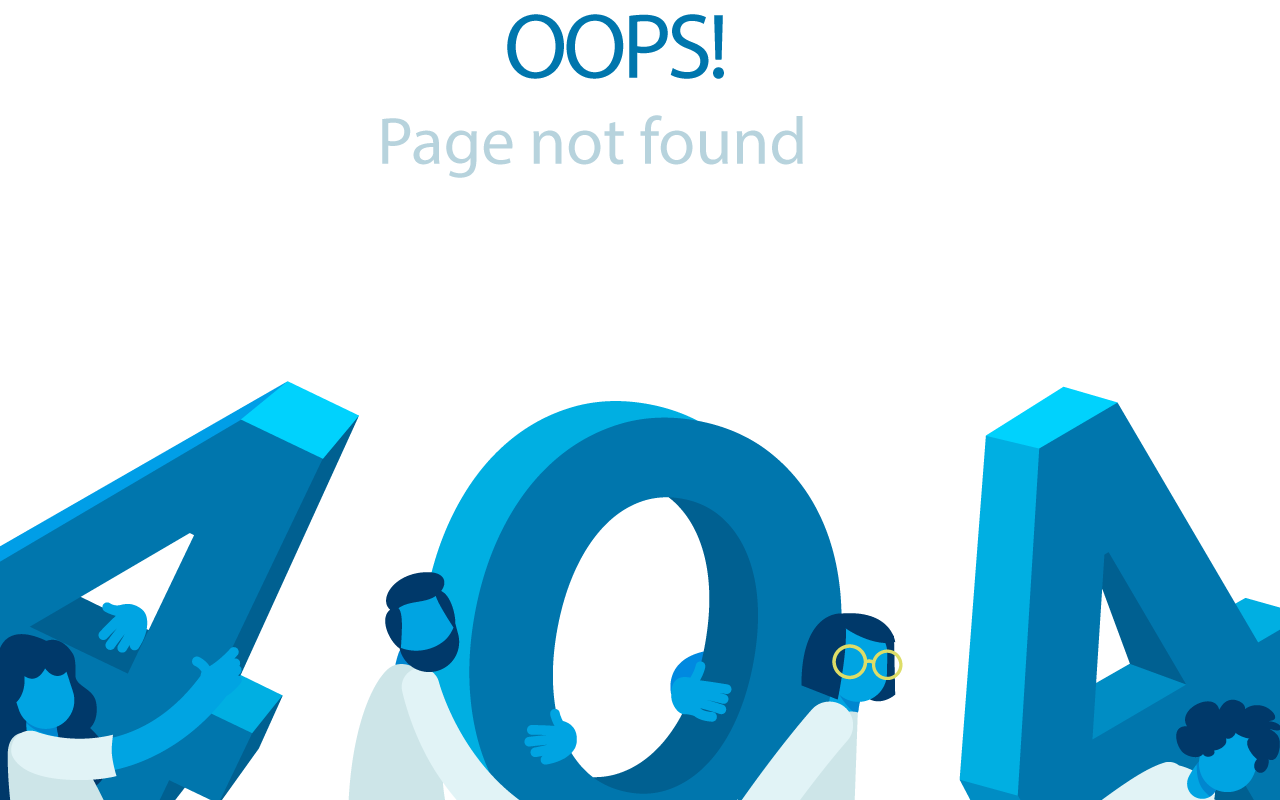
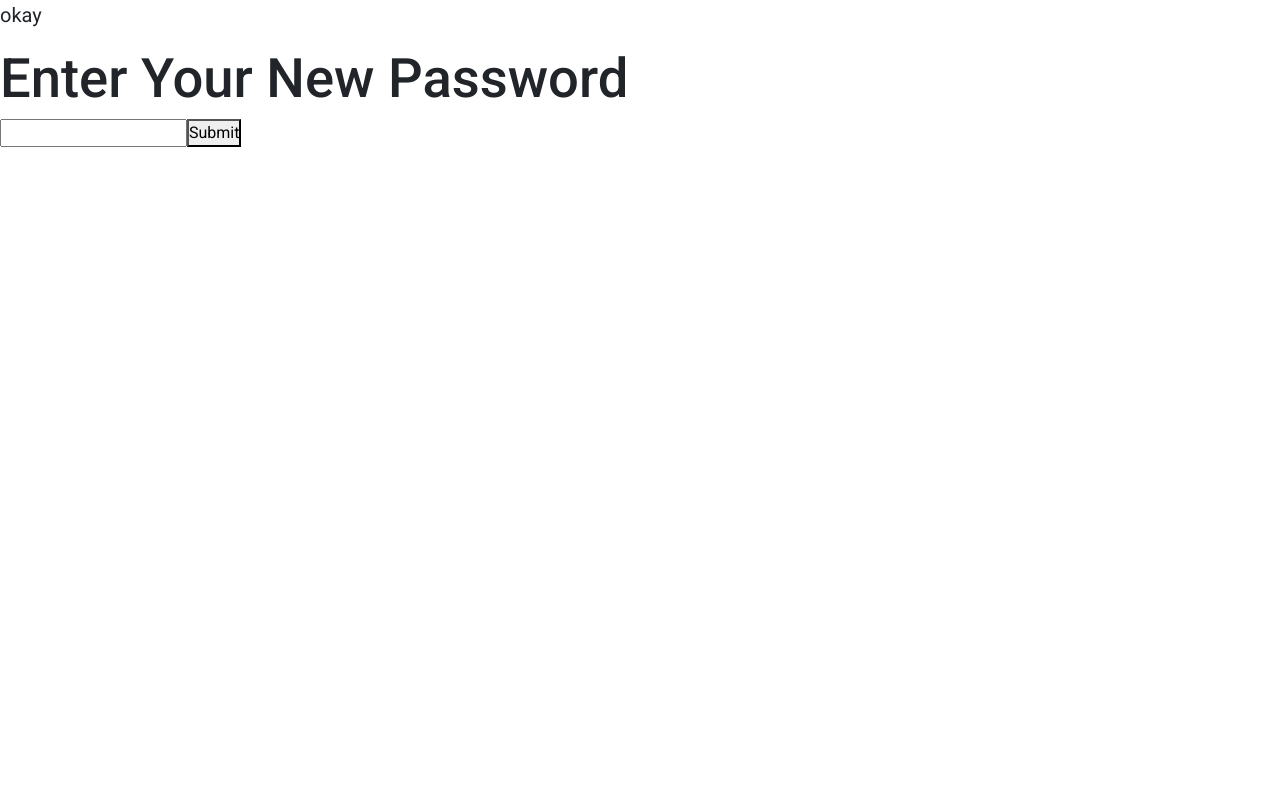
Before and after one commit to gamagerecruiters/HR_Application, a React (Vite) app in the folder client/: page /forgotpassword/1/1 in a window 1280 px wide. Shown: the top 800 px of the page. Built offline with nearby package versions, Linux system fonts and the light colour scheme; no server answers.

Commit message:
create forgot-password and reset-password and connect with frontend

```diff
--- a/client/src/App.jsx
+++ b/client/src/App.jsx
@@ -15,27 +15,30 @@ import JobDetails from "./components/Job/JobDetails";
 import NotFound from "./components/NotFound/NotFound";
 import Application from "./components/Application/Application";
 import MyApplications from "./components/Application/MyApplications";
+import ForgotPassword from "./components/User/ForgotPassword";
 import { BrowserRouter as Router, Routes, Route } from "react-router-dom";
+import PasswordReset from "./components/User/PasswordReset";
 
 const App = () => {
   const { isAuthorized, setIsAuthorized, setUser } = useContext(Context);
-  useEffect(() => {
-    const fetchUser = async () => {
-      try {
-        const response = await axios.get(
-          "http://localhost:8800/api-v1/auth/getuser",
-          {
-            withCredentials: true,
-          }
-        );
-        setUser(response.data.user);
-        setIsAuthorized(true);
-      } catch (error) {
-        setIsAuthorized(false);
-      }
-    };
-    fetchUser();
-  }, [isAuthorized]);
+  // useEffect(() => {
+  //   const fetchUser = async () => {
+  //     try {
+  //       const response = await axios.get(
+  //         "http://localhost:8800/api-v1/auth/getuser",
+  //         {
+  //           withCredentials: true,
+  //         }
+  //       );
+  //       console.log(response)
+  //       setUser(response.data.user);
+  //       setIsAuthorized(true);
+  //     } catch (error) {
+  //       setIsAuthorized(false);
+  //     }
+  //   };
+  //   fetchUser();
+  // }, [isAuthorized]);
 
   return (
     <Router>
@@ -44,6 +47,8 @@ const App = () => {
         <Route path="/login" element={<Login />} />
         <Route path="/register" element={<Register />} />
         <Route path="/" element={<Home />} />
+        <Route path="/password-reset" element={<PasswordReset />} />
+        <Route path="/forgotpassword/:id/:token" element={<ForgotPassword />} />
         <Route path="/job/getAll" element={<Jobs />} />
         <Route path="/job/:id" element={<JobDetails />} />
         <Route path="/application/:id" element={<Application />} />
--- a/client/src/components/Auth/Login.jsx
+++ b/client/src/components/Auth/Login.jsx
@@ -93,6 +93,7 @@ const Login = () => {
             <button onClick={handleLogin} type="login">
               Login
             </button>
+            <Link to="/password-reset">Forget Password</Link>
             <Link to={"/register"}>Register Now</Link>
           </form>
         </div>
--- /dev/null
+++ b/client/src/components/User/ForgotPassword.jsx
@@ -0,0 +1,110 @@
+import { useEffect, useState } from "react";
+import { useParams , useNavigate } from "react-router-dom";
+import axios from "axios";
+
+const ForgotPassword = () => {
+  const { id, token } = useParams();
+
+  const history = useNavigate();
+
+  const [password, setPassword] = useState("");
+
+  const [data2, setData] = useState(false);
+
+  const userValid = async () => {
+    try {
+      const response = await axios.get(`http://localhost:8800/api-v1/user/forgotpassword/${id}/${token}`, {
+        headers: {
+          "Content-Type": "application/json",
+        },
+      });
+
+      console.log("Response" , response)
+
+
+      if (response.status === 201) {
+        console.log("user valid", response);
+      } else {
+        console.log("Invalid", response)
+        history("*");
+      }
+    } catch (error) {
+      // Handle errors
+      console.log("Error:", error);
+    }
+  };
+
+  const handleForgetPasswordHandler = async (e) => {
+    e.preventDefault();
+    try {
+      const response = await axios.post(
+        `http://localhost:8800/api-v1/user/reset-password/${id}/${token}`,
+        {
+          password,
+        },
+        {
+          headers: {
+            "Content-Type": "application/json",
+          },
+        }
+      );
+
+      console.log("Response" , response)
+
+      if (response.status === 201) {
+        console.log("res", response)
+      } else {
+        console.log("No Result")
+      }
+    } catch (error) {
+      // Handle errors
+      console.log("Error:", error);
+    }
+  };
+
+  //   const updatePassword = async (id, token, password) => {
+  //     try {
+  //         const response = await axios.post(`/${id}/${token}`, {
+  //             password
+  //         }, {
+  //             headers: {
+  //                 "Content-Type": "application/json"
+  //             }
+  //         });
+
+  //         if (response.status === 201) {
+  //             setPassword("");
+  //             setMessage(true);
+  //         } else {
+  //             toast.error("! Token Expired generate new LInk", {
+  //                 position: "top-center"
+  //             });
+  //         }
+  //     } catch (error) {
+  //         // Handle errors
+  //         console.error("Error:", error);
+  //     }
+  // }
+
+  useEffect(() => {
+    userValid()
+    setTimeout(() => {
+      setData(true);
+    }, 3000);
+  }, []);
+  return (
+    <div>
+      {data2 && <p>okay</p> }
+      <h1>Enter Your New Password</h1>
+      <input
+        type="password"
+        name="password"
+        id="password"
+        onChange={(e) => setPassword(e.target.value)}
+      />
+      <button onClick={handleForgetPasswordHandler}>Submit</button>
+    </div>
+  );
+};
+
+export default ForgotPassword;
--- /dev/null
+++ b/client/src/components/User/PasswordReset.jsx
@@ -0,0 +1,37 @@
+import  { useState } from 'react';
+import axios from 'axios';
+
+const PasswordReset = () => {
+    const [email, setEmail] = useState("");
+
+    async function handlePasswordResetHandler(e) {
+        e.preventDefault();
+
+        try {
+            // Make a POST request to the backend route
+            const response = await axios.post(
+                "http://localhost:8800/api-v1/user/sendPasswordLink",
+                { email }
+            );
+
+            // Handle the response
+            console.log(response.data); // Log the response data or handle it as needed
+
+            // Optionally, you can reset the email field after successful submission
+            setEmail("");
+        } catch (error) {
+            // Handle errors if any
+            console.error("Error sending password reset link:", error);
+        }
+    }
+
+    return (
+        <div>
+            <h2>Enter Your Email</h2> <br/>
+            <input type="email" name="email" id="email" value={email} onChange={(e) => setEmail(e.target.value)} />
+            <button onClick={handlePasswordResetHandler}>Submit</button>
+        </div>
+    );
+}
+
+export default PasswordReset;
```
Also changed, not shown: 2 other files (tests, documents, lock files or other folders).
